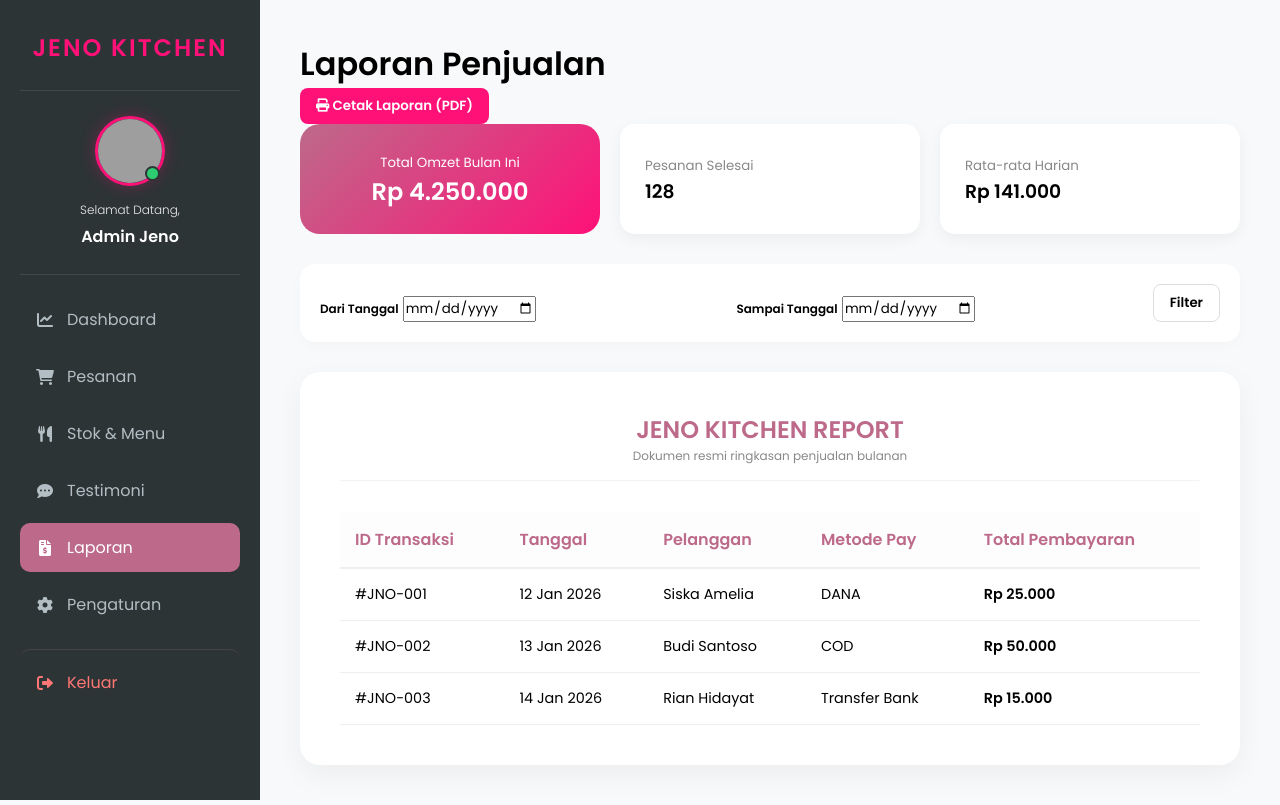
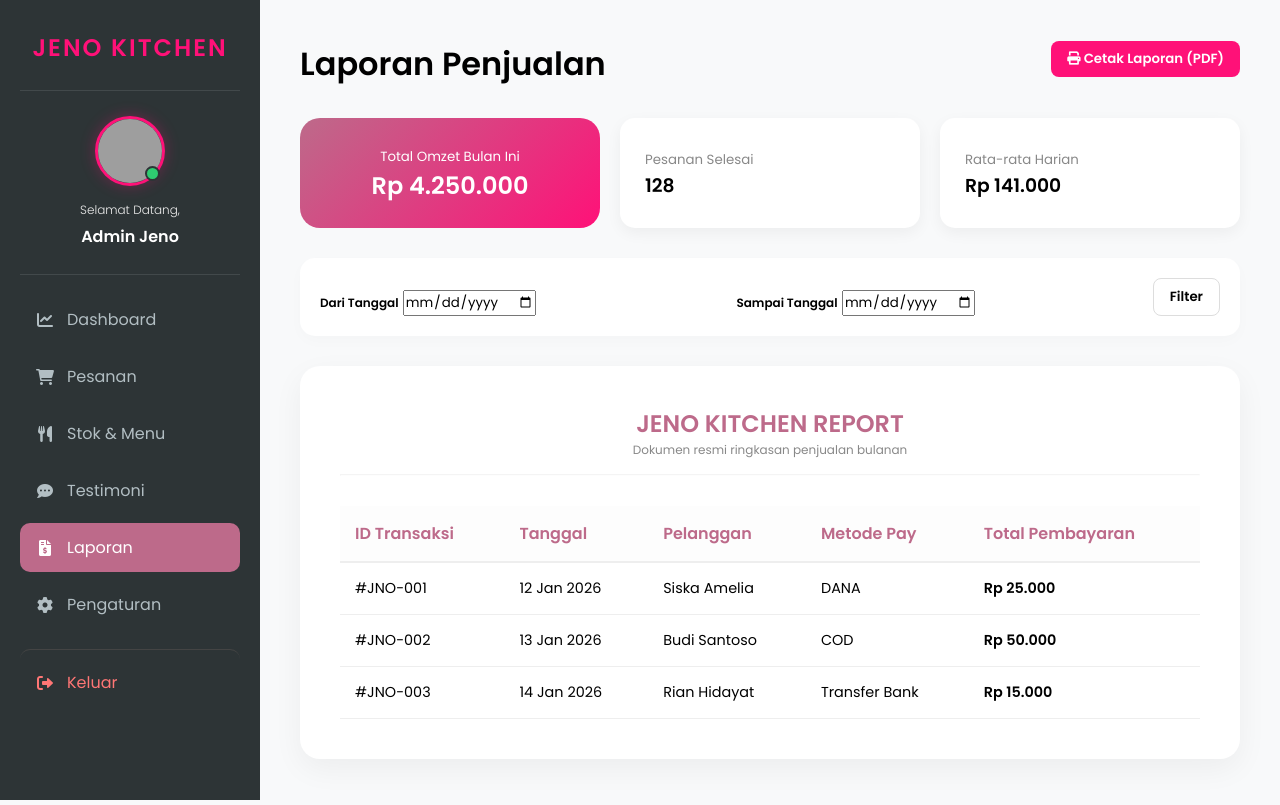
Before and after one commit to eliyanamarselaaa21/project_jeno-kitchen, a plain HTML site: page admin/laporan.html in a window 1280 px wide. Drawn offline with Linux system fonts and the light colour scheme; grey boxes are pictures that could not be loaded.

Commit message:
Enhance header layout with flexbox styling
Add header styling to improve layout and spacing.

```diff
--- a/admin/laporan.html
+++ b/admin/laporan.html
@@ -10,6 +10,12 @@
       href="https://cdnjs.cloudflare.com/ajax/libs/font-awesome/6.0.0/css/all.min.css"
     />
     <style>
+      .header {
+        display: flex;
+        justify-content: space-between;
+        align-items: center;
+        margin-bottom: 30px; /* Tambahkan ini agar ada jarak ke bawah */
+      }
       .report-header {
         display: grid;
         grid-template-columns: repeat(auto-fit, minmax(200px, 1fr));
@@ -41,6 +47,9 @@
         padding: 40px;
         border-radius: 20px;
         box-shadow: 0 10px 30px rgba(0, 0, 0, 0.05);
+      }
+      .btn-print {
+        margin-bottom: 10px;
       }
 
       /* Styling khusus saat dicetak */
```
